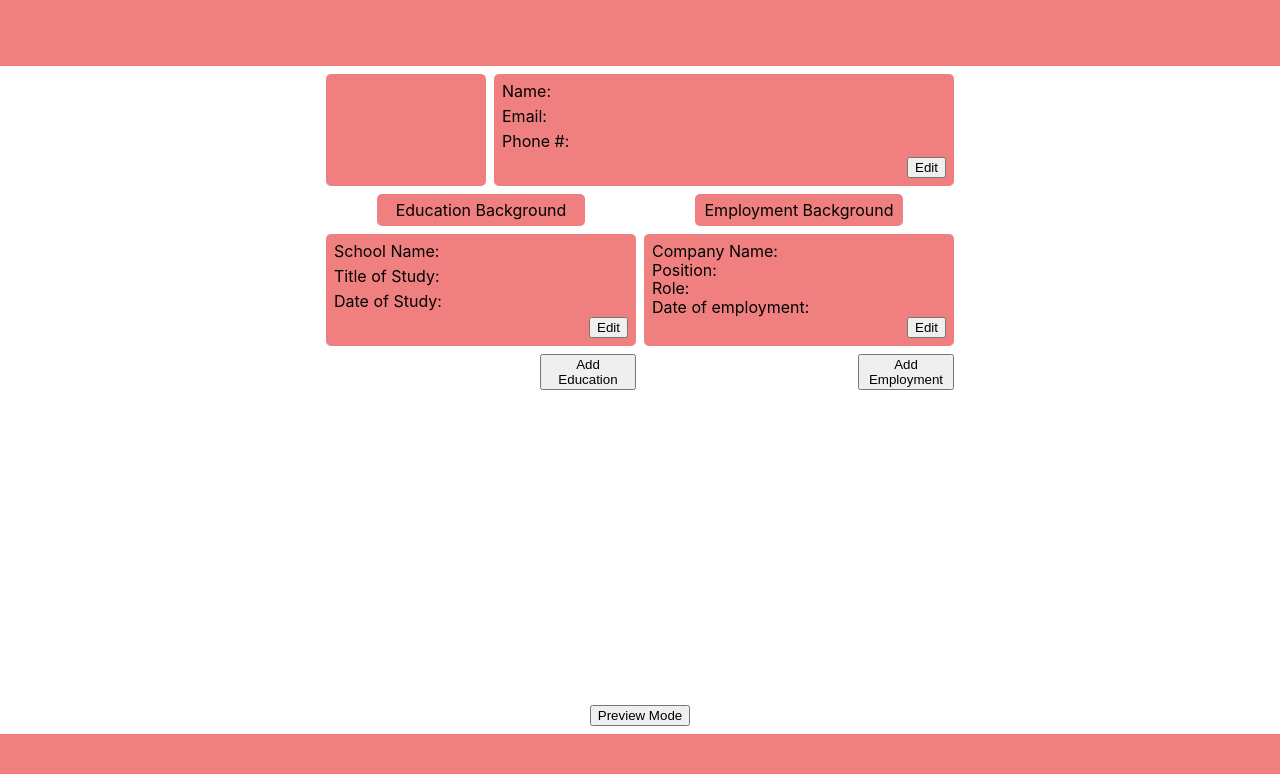
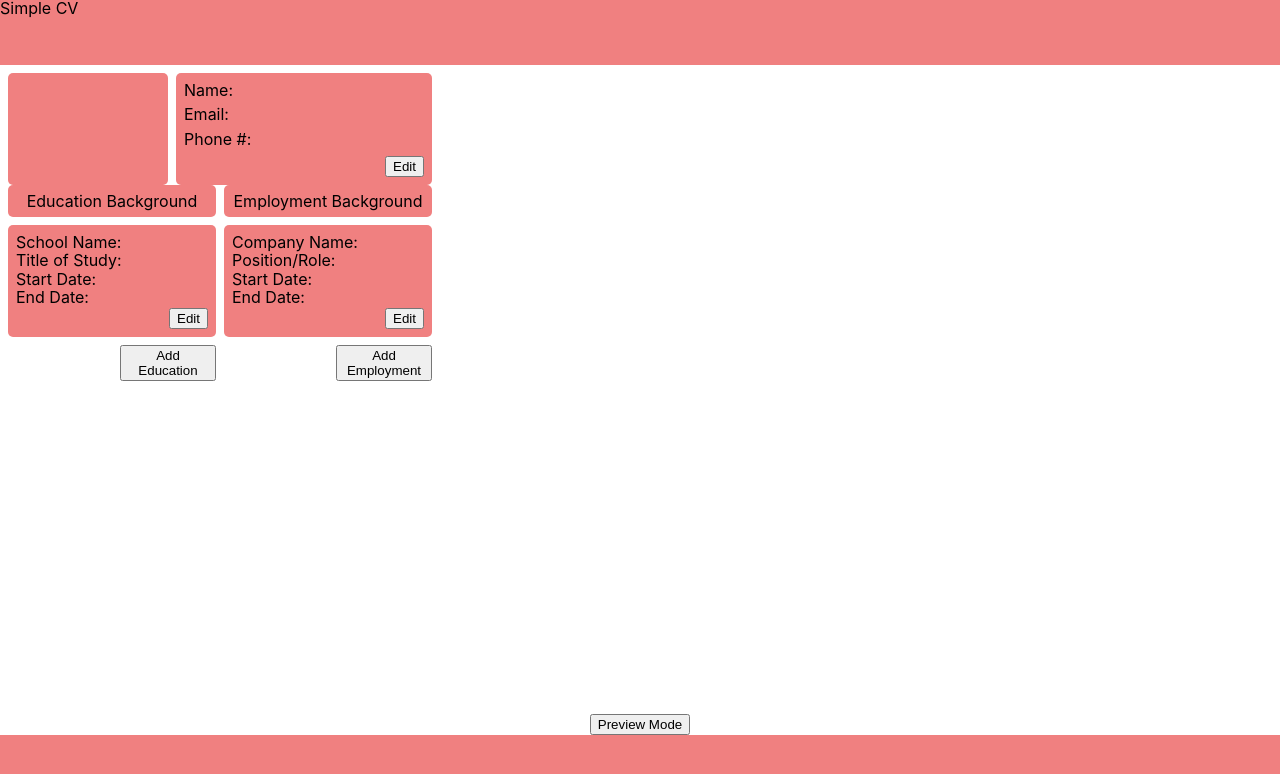
Before and after one commit to nekoLiav/cv, a React (Create React App) app: page / in a window 1280 px wide. Shown: the top 774 px of the page. Built offline with nearby package versions, Linux system fonts and the light colour scheme.

Commit message:
code cleanup

```diff
--- a/src/App.js
+++ b/src/App.js
@@ -9,6 +9,7 @@ class App extends Component {
 
     this.state = {
       mode: true,
+      toggleButtonText: 'Preview Mode',
       educationList: [{ key: Date.now() }],
       practicalList: [{ key: Date.now() }]
     };
@@ -31,40 +32,52 @@ class App extends Component {
   }
 
   toggleMode() {
-    this.setState(this.state.mode ? { mode: false } : { mode: true });
+    this.setState(
+      this.state.mode
+        ? { toggleButtonText: 'Edit Mode', mode: false }
+        : { toggleButtonText: 'Preview Mode', mode: true }
+    );
   }
 
   render() {
     return (
       <div className="page">
-        <header />
+        <header>
+          <p>Simple CV</p>
+        </header>
         <div className="main">
-          <General />
+          <div className="candidate-info">
+            <General mode={this.state.mode} />
             <div className="info-containers">
               <div className="educational-container">
                 <h1>Education Background</h1>
                 {this.state.educationList.map((l) => (
                   <Educational key={l.key} mode={this.state.mode} />
                 ))}
+                {this.state.mode && (
                   <button type="button" className="add-button" onClick={this.addEducation}>
                     Add Education
                   </button>
+                )}
               </div>
               <div className="practical-container">
                 <h1>Employment Background</h1>
                 {this.state.practicalList.map((l) => (
                   <Practical key={l.key} mode={this.state.mode} />
                 ))}
+                {this.state.mode && (
                   <button type="button" className="add-button" onClick={this.addEmployment}>
                     Add Employment
                   </button>
+                )}
+              </div>
+            </div>
           </div>
         </div>
         <div className="button-container">
           <button type="button" className="toggle-edit-button" onClick={this.toggleMode}>
-              Preview Mode
+            {this.state.toggleButtonText}
           </button>
-          </div>
         </div>
         <footer />
       </div>
--- a/src/components/Educational.js
+++ b/src/components/Educational.js
@@ -9,12 +9,14 @@ class Educational extends Component {
       edit: false,
       school: '',
       subject: '',
-      date: ''
+      dateStart: '',
+      dateEnd: ''
     };
 
     this.handleSchoolChange = this.handleSchoolChange.bind(this);
     this.handleSubjectChange = this.handleSubjectChange.bind(this);
-    this.handleDateChange = this.handleDateChange.bind(this);
+    this.handleDateStartChange = this.handleDateStartChange.bind(this);
+    this.handleDateEndChange = this.handleDateEndChange.bind(this);
     this.handleEdit = this.handleEdit.bind(this);
     this.handleSubmit = this.handleSubmit.bind(this);
   }
@@ -27,8 +29,12 @@ class Educational extends Component {
     this.setState({ subject: e.target.value });
   }
 
-  handleDateChange(e) {
-    this.setState({ date: e.target.value });
+  handleDateStartChange(e) {
+    this.setState({ dateStart: e.target.value });
+  }
+
+  handleDateEndChange(e) {
+    this.setState({ dateEnd: e.target.value });
   }
 
   handleEdit() {
@@ -49,8 +55,10 @@ class Educational extends Component {
             changeSchool={this.handleSchoolChange}
             subject={this.state.subject}
             changeSubject={this.handleSubjectChange}
-            date={this.state.date}
-            changeDate={this.handleDateChange}
+            dateStart={this.state.dateStart}
+            changeDateStart={this.handleDateStartChange}
+            dateEnd={this.state.dateEnd}
+            changeDateEnd={this.handleDateEndChange}
             handleSubmit={this.handleSubmit}
           />
         )}
@@ -58,10 +66,13 @@ class Educational extends Component {
           <div className="info">
             <p>School Name: {this.state.school}</p>
             <p>Title of Study: {this.state.subject}</p>
-            <p>Date of Study: {this.state.date}</p>
-            <button type="button" className="edit-button" onClick={this.handleEdit}>
-              Edit
-            </button>
+            <p>Start Date: {this.state.dateStart}</p>
+            <p>End Date: {this.state.dateEnd}</p>
+            {this.props.mode && (
+              <button type="button" className="edit-button" onClick={this.handleEdit}>
+                Edit
+              </button>
+            )}
           </div>
         )}
       </div>
--- a/src/components/EducationalEdit.js
+++ b/src/components/EducationalEdit.js
@@ -7,13 +7,17 @@ function EducationalEdit(props) {
         School Name:
         <input type="text" id="name" value={props.school} onChange={props.changeSchool} />
       </label>
-      <label htmlFor="email">
-        Title of Study:
-        <input type="email" id="email" value={props.subject} onChange={props.changeSubject} />
+      <label htmlFor="subject">
+        Subject:
+        <input type="text" value={props.subject} onChange={props.changeSubject} />
       </label>
-      <label htmlFor="phone">
-        Date of Study:
-        <input type="text" id="phone" value={props.date} onChange={props.changeDate} />
+      <label htmlFor="start-date">
+        Start Date:
+        <input type="text" value={props.dateStart} onChange={props.changeDateStart} />
+      </label>
+      <label htmlFor="start-date">
+        End Date:
+        <input type="text" value={props.dateEnd} onChange={props.changeDateEnd} />
       </label>
       <button type="submit" className="submit-button">
         Submit
--- a/src/components/General.js
+++ b/src/components/General.js
@@ -61,9 +61,11 @@ class General extends Component {
             <p>Name: {this.state.name}</p>
             <p>Email: {this.state.email}</p>
             <p>Phone #: {this.state.phone}</p>
-            <button type="button" className="edit-button" onClick={this.handleEdit}>
-              Edit
-            </button>
+            {this.props.mode && (
+              <button type="button" className="edit-button" onClick={this.handleEdit}>
+                Edit
+              </button>
+            )}
           </div>
         )}
       </div>
--- a/src/components/GeneralEdit.js
+++ b/src/components/GeneralEdit.js
@@ -13,7 +13,7 @@ function GeneralEdit(props) {
       </label>
       <label htmlFor="phone">
         Phone #:
-        <input type="text" id="phone" value={props.phone} onChange={props.changePhone} />
+        <input type="tel" id="phone" value={props.phone} onChange={props.changePhone} />
       </label>
       <button type="submit" className="submit-button">
         Submit
--- a/src/components/Practical.js
+++ b/src/components/Practical.js
@@ -9,14 +9,14 @@ class Practical extends Component {
       edit: false,
       company: '',
       position: '',
-      role: '',
-      date: ''
+      dateStart: '',
+      dateEnd: ''
     };
 
     this.handleCompanyChange = this.handleCompanyChange.bind(this);
     this.handlePositionChange = this.handlePositionChange.bind(this);
-    this.handleRoleChange = this.handleRoleChange.bind(this);
-    this.handleDateChange = this.handleDateChange.bind(this);
+    this.handleDateStartChange = this.handleDateStartChange.bind(this);
+    this.handleDateEndChange = this.handleDateEndChange.bind(this);
     this.handleEdit = this.handleEdit.bind(this);
     this.handleSubmit = this.handleSubmit.bind(this);
   }
@@ -29,12 +29,12 @@ class Practical extends Component {
     this.setState({ position: e.target.value });
   }
 
-  handleRoleChange(e) {
-    this.setState({ role: e.target.value });
+  handleDateStartChange(e) {
+    this.setState({ dateStart: e.target.value });
   }
 
-  handleDateChange(e) {
-    this.setState({ date: e.target.value });
+  handleDateEndChange(e) {
+    this.setState({ dateEnd: e.target.value });
   }
 
   handleEdit() {
@@ -55,19 +55,19 @@ class Practical extends Component {
             changeCompany={this.handleCompanyChange}
             position={this.state.position}
             changePosition={this.handlePositionChange}
-            role={this.state.role}
-            changeRole={this.handleRoleChange}
-            date={this.state.date}
-            changeDate={this.handleDateChange}
+            dateStart={this.state.dateStart}
+            changeDateStart={this.handleDateStartChange}
+            dateEnd={this.state.dateEnd}
+            changeDateEnd={this.handleDateEndChange}
             handleSubmit={this.handleSubmit}
           />
         )}
         {!this.state.edit && (
           <div className="info">
             <p>Company Name: {this.state.company}</p>
-            <p>Position: {this.state.position}</p>
-            <p>Role: {this.state.role}</p>
-            <p>Date of employment: {this.state.date}</p>
+            <p>Position/Role: {this.state.position}</p>
+            <p>Start Date: {this.state.dateStart}</p>
+            <p>End Date: {this.state.dateEnd}</p>
             {this.props.mode && (
               <button type="button" className="edit-button" onClick={this.handleEdit}>
                 Edit
--- a/src/components/PracticalEdit.js
+++ b/src/components/PracticalEdit.js
@@ -3,21 +3,21 @@ import React from 'react';
 function PracticalEdit(props) {
   return (
     <form className="edit-form" onSubmit={props.handleSubmit}>
-      <label>
+      <label htmlFor="company-name">
         Company Name:
         <input type="text" value={props.company} onChange={props.changeCompany} />
       </label>
-      <label>
-        Position:
+      <label htmlFor="position">
+        Position/Role:
         <input type="text" value={props.position} onChange={props.changePosition} />
       </label>
-      <label>
-        Role:
-        <input type="text" value={props.role} onChange={props.changeRole} />
+      <label htmlFor="start-date">
+        Start Date:
+        <input type="text" value={props.dateStart} onChange={props.changeDateStart} />
       </label>
-      <label>
-        Date of employment:
-        <input type="text" value={props.date} onChange={props.changeDate} />
+      <label htmlFor="end-date">
+        End Date:
+        <input type="text" value={props.dateEnd} onChange={props.changeDateEnd} />
       </label>
       <button type="submit" className="submit-button">
         Submit
```
Lines whose indentation alone changed are shown as unchanged.
